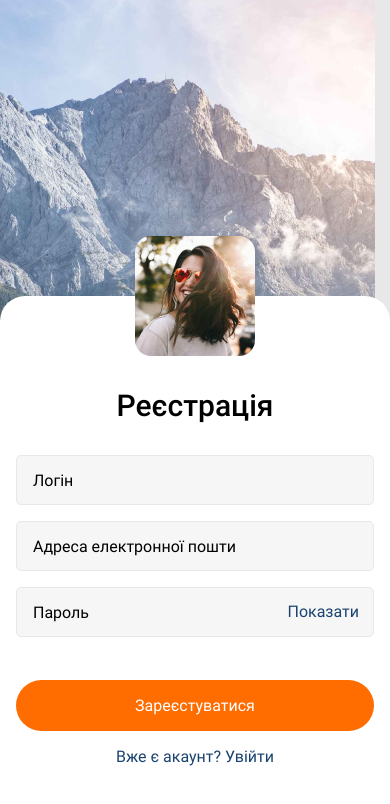
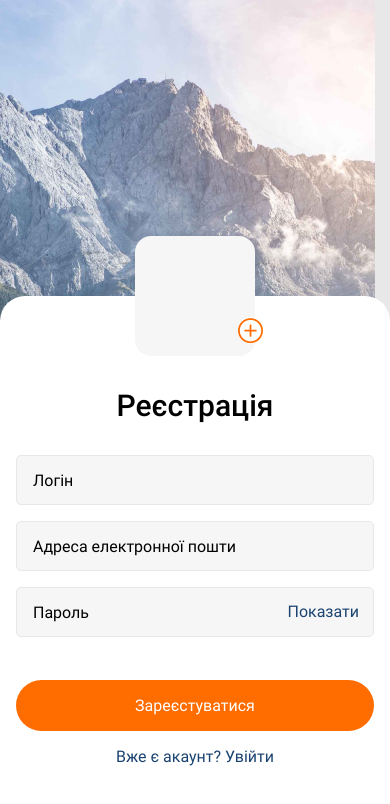
Before and after one commit to Kateryna18/react-native-hw-01, a React Native app: screen / in a window 390 px wide. Shown: the top 804 px of the page. Built offline with nearby package versions, Linux system fonts and the light colour scheme.

Commit message:
added icons

```diff
--- a/App.js
+++ b/App.js
@@ -35,7 +35,7 @@ import {
 } from "react-native";
 import * as Font from "expo-font";
 import AppLoading from "expo-app-loading";
-import Ionicons from "@expo/vector-icons/Ionicons";
+import { AntDesign } from "@expo/vector-icons";
 
 const fonts = async () => {
   await Font.loadAsync({
@@ -52,7 +52,6 @@ export default function App() {
     email: false,
     password: false,
   });
-  // console.log(isFocusInput)
 
   const keyBoardHide = () => {
     setIsFocused({
@@ -93,10 +92,19 @@ export default function App() {
             behavior={Platform.OS === "ios" ? "padding" : "height"}
             style={styles.registerBox}
           >
-            <Image
-              style={styles.registerImg}
-              source={require("./assets/avatar.png")}
-            />
+            <View style={styles.registerImg}>
+              {/* <Image
+                // style={styles.registerImg}
+                source={require("./assets/avatar.png")}
+              />
+              <TouchableOpacity activeOpacity={0.8} style={styles.registerImgButton}>
+                <AntDesign name="closecircleo" size={25} color="#E8E8E8" />
+              </TouchableOpacity> */}
+              {/* ///////////////////////without photo//////////////////// */}
+              <TouchableOpacity activeOpacity={0.8} style={styles.registerImgButton}>
+                <AntDesign name="pluscircleo" size={25} color="#FF6C00"/>
+              </TouchableOpacity>
+            </View>
             <Text style={styles.registerTittle}>Реєстрація</Text>
             <View style={styles.registerForm}>
               <TextInput
@@ -202,6 +210,20 @@ const styles = StyleSheet.create({
     position: "absolute",
     top: -60,
     alignSelf: "center",
+    width: 120,
+    height: 120,
+    backgroundColor: "#F6F6F6",
+    borderRadius: 16,
+  },
+  registerImgButton: {
+    position: "absolute",
+    top: 81,
+    left: 103,
+    backgroundColor: "#FFFFFF",
+    borderRadius: "50%",
+  },
+  registerButtonIcon: {
+    backgroundColor: "white",
   },
   registerTittle: {
     paddingTop: 92,
@@ -211,8 +233,7 @@ const styles = StyleSheet.create({
     fontWeight: 500,
     textAlign: "center",
   },
-  passwordInputBox: {
-  },
+  passwordInputBox: {},
   registerFormInput: {
     height: 50,
     padding: 16,
@@ -226,7 +247,7 @@ const styles = StyleSheet.create({
     borderWidth: 1,
   },
   registerInputButton: {
-    position: 'absolute',
+    position: "absolute",
     top: 15,
     right: 15,
   },
@@ -234,7 +255,7 @@ const styles = StyleSheet.create({
     fontFamily: "roboto-r",
     fontSize: 16,
     fontWeight: 400,
-    color: '#1B4371',
+    color: "#1B4371",
   },
   registerBoxButton: {
     paddingBottom: 16,
```
Also changed, not shown: assets/icons/add.svg (added).
